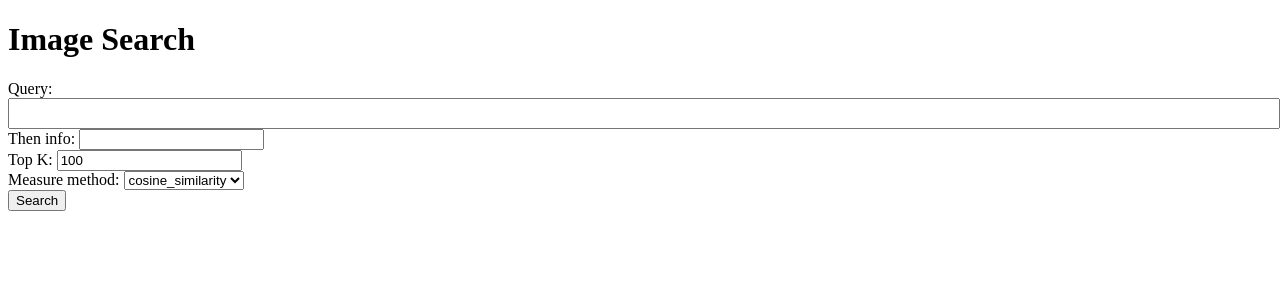
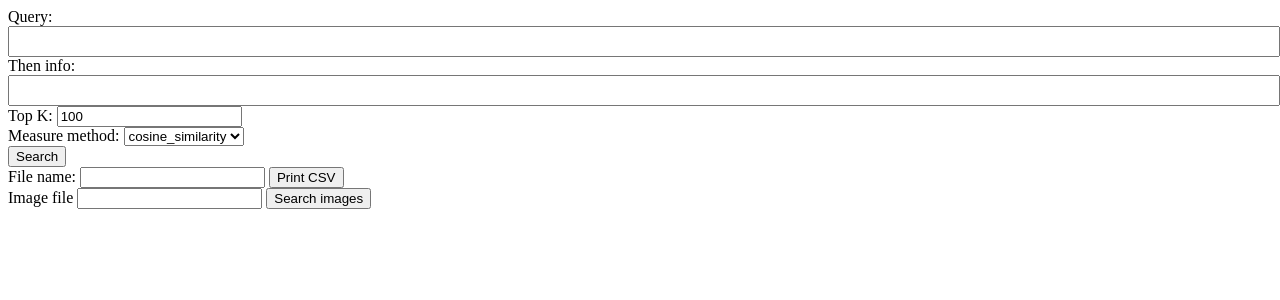
Before and after one commit to HuuPhat125/AIC2023, a Flask app: page / in a window 1280 px wide. Shown: the top 300 px of the page. Run offline with Flask 3, Linux system fonts and the light colour scheme; parts of the project's set-up code (start-up, migrations or seed data) failed here and were passed over.

Commit message:
last commit 1

```diff
--- a/core/app.py
+++ b/core/app.py
@@ -1,9 +1,8 @@
 from flask import Flask, render_template, request
 import os
 import numpy as np
-from PIL import Image
 
-from clip_search import TextEmbedding, ImageEmbedding, search_engine, indexing_methods, rescore
+from clip_search import TextEmbedding, ImageEmbedding, search_engine, indexing_methods, rescore, write_to_csv
 
 app = Flask(__name__)
 
@@ -11,21 +10,31 @@ features_path = 'C:\AIC2023\DatasetsAIC2023\Features'
 video = '/static/Video'
 key_frame = '/static/Keyframes'
 text_embedd = TextEmbedding()
+image_embedd = ImageEmbedding()
 visual_features_df = indexing_methods(features_path)
 visual_features_db = visual_features_df.to_records(index=False).tolist()
 
+
+query = None
+then_info = None
+topk = None
+measure_method = None
+method = None
+
 @app.route('/', methods=['GET', 'POST'])
 def index():
+    global query, then_info, topk, measure_method, method
     if request.method == 'POST':
         query = request.form.get('query')  # Lấy câu truy vấn từ form
         then_info = request.form.get('then_info')
         topk = int(request.form.get('topk'))  # Lấy số lượng kết quả top từ form
         measure_method = request.form.get('measure_method')
+
         # Chuyển câu truy vấn thành vector biểu diễn
         text_feat_arr = text_embedd(query)
 
 
-                # Thực hiện tìm kiếm và lấy kết quả
+        # Thực hiện tìm kiếm và lấy kết quả
         search_result = search_engine(text_feat_arr, visual_features_db, topk, measure_method)
         if not then_info:
             method = search_result
@@ -44,7 +53,10 @@ def index():
         for res in method:
             video_path = (video + '/' + res["video_folder"] + '/' + res["video_name"] + ".mp4")
             videos_path.append(video_path)
-            keyframe_id = "{:04d}".format(res['keyframe_id'])
+            if res['video_folder'] in ['L17', 'L18', 'L19', 'L20']:
+                keyframe_id = "{:03d}".format(res['keyframe_id'])
+            else:
+                keyframe_id = "{:04d}".format(res['keyframe_id'])
             image_path = (key_frame + '/' + res['video_folder'] + '/' + res['video_name'] + '/' + keyframe_id + '.jpg')
             images_path.append(image_path)
             image_name = res["video_name"] + ' ' + str(res['frame_idx'])
@@ -52,10 +64,52 @@ def index():
             start_time = res['frame_idx'] / 25
             starts_time.append(start_time)
         _len = len(images_path)
-
         return render_template('index.html', query=query, topk=topk, videos_path=videos_path, images_path=images_path, images_name =images_name, _len = _len, starts_time = starts_time )
 
     return render_template('index.html', query="", topk=100, videos_path=[], images_path=[], images_name = [], _len = 0, starts_time = [])
+
+
+
+
+'''similarity images'''
+@app.route('/images', methods=['POST'])
+def image_similarity():
+    global method
+    if request.method == "POST":
+        image_file = request.form.get('image_file')
+        parts = image_file.split('/')
+        image_path = 'C:\AIC2023\DatasetsAIC2023\core\static\Keyframes\{}\{}\{}'.format(parts[-3], parts[-2], parts[-1])
+        image_arr = image_embedd(image_path)
+        method = search_engine(image_arr, visual_features_db, topk, measure_method)
+        images_path = []
+        videos_path = []
+        images_name = []
+        starts_time = []
+
+        for res in method:
+            video_path = (video + '/' + res["video_folder"] + '/' + res["video_name"] + ".mp4")
+            videos_path.append(video_path)
+            if res['video_folder'] in ['L17', 'L18', 'L19', 'L20']:
+                keyframe_id = "{:03d}".format(res['keyframe_id'])
+            else:
+                keyframe_id = "{:04d}".format(res['keyframe_id'])
+            image_path = (key_frame + '/' + res['video_folder'] + '/' + res['video_name'] + '/' + keyframe_id + '.jpg')
+            images_path.append(image_path)
+            image_name = res["video_name"] + ' ' + str(res['frame_idx'])
+            images_name.append(image_name)
+            start_time = res['frame_idx'] / 25
+            starts_time.append(start_time)
+        _len = len(images_path)
+        return render_template('index.html', query=query, topk=topk, videos_path=videos_path, images_path=images_path, images_name =images_name, _len = _len, starts_time = starts_time )
+
+@app.route('/printcsv', methods=['POST'])
+def print_csv():
+    if request.method == 'POST':
+        file_name = request.form.get('file_name')
+        file_name = os.path.join(r'C:\AIC2023\DatasetsAIC2023\result', file_name)
+        write_to_csv(method, file_name)  # Gọi hàm để tạo và lưu file CSV
+        csv_message = "File CSV đã được in thành công!"
+        return render_template('print_result.html', csv_message=csv_message)
 
 if __name__ == '__main__':
     app.run(debug=True)
--- a/core/static/script.js
+++ b/core/static/script.js
@@ -27,3 +27,8 @@ videoContainer.addEventListener('click', function (event) {
         videoContainer.style.display = 'none';
     }
 });
+
+function redirectToImages(imageUrl) {
+    // Chuyển hướng trang web đến '/images'
+    window.location.href = "/images?image_url=" + imageUrl;
+}
--- a/core/static/style.css
+++ b/core/static/style.css
@@ -25,3 +25,7 @@
     width: 100%;
     height: 25px;
 }
+#then_info {
+    width: 100%;
+    height: 25px;
+}
--- a/core/templates/index.html
+++ b/core/templates/index.html
@@ -7,7 +7,6 @@
     <link rel="stylesheet" href="/static/style.css" />
 </head>
 <body>
-    <h1>Image Search</h1>
     <form method="POST">
         <label for="query">Query:</label>
         <input type="text" id="query" name="query" value="{{ query|default('') }}" required>
@@ -25,12 +24,22 @@
         </select>
         <br>
         <button type="submit">Search</button>
+        <br>
     </form>
-
+    <form method="post" action="/printcsv">
+        <label for="file_name">File name:</label>
+        <input type="text" name="file_name" id="file_name" required>
+        <button type="submit" class="btn btn-primary">Print CSV</button>
+    </form>
+    <form method="post" action="/images">
+        <label for="image_file">Image file</label>
+        <input type="text" name="image_file" id="image_file" required>
+        <button type="submit">Search images</button>
+    </form>
     {% for i in range(_len) %}
     <div class="image-container">
         <img src="{{ images_path[i] }}" alt="Image {{ i }}" width="200" height="auto"
-            onclick="playVideo('{{ videos_path[i] }}', {{ starts_time[i] }}, {{ starts_time[i] + 10 }})"
+            onclick="playVideo('{{ videos_path[i] }}', {{ starts_time[i] }}, {{ starts_time[i] + 30 }})"
             title="Tên hình ảnh: {{ images_name[i] }}"
         />
     </div>
```
Also changed, not shown: core/clip_search.py (+8 -34 lines), core/templates/print_result.html (added, +11 -0 lines), README.md, 1 other file.
